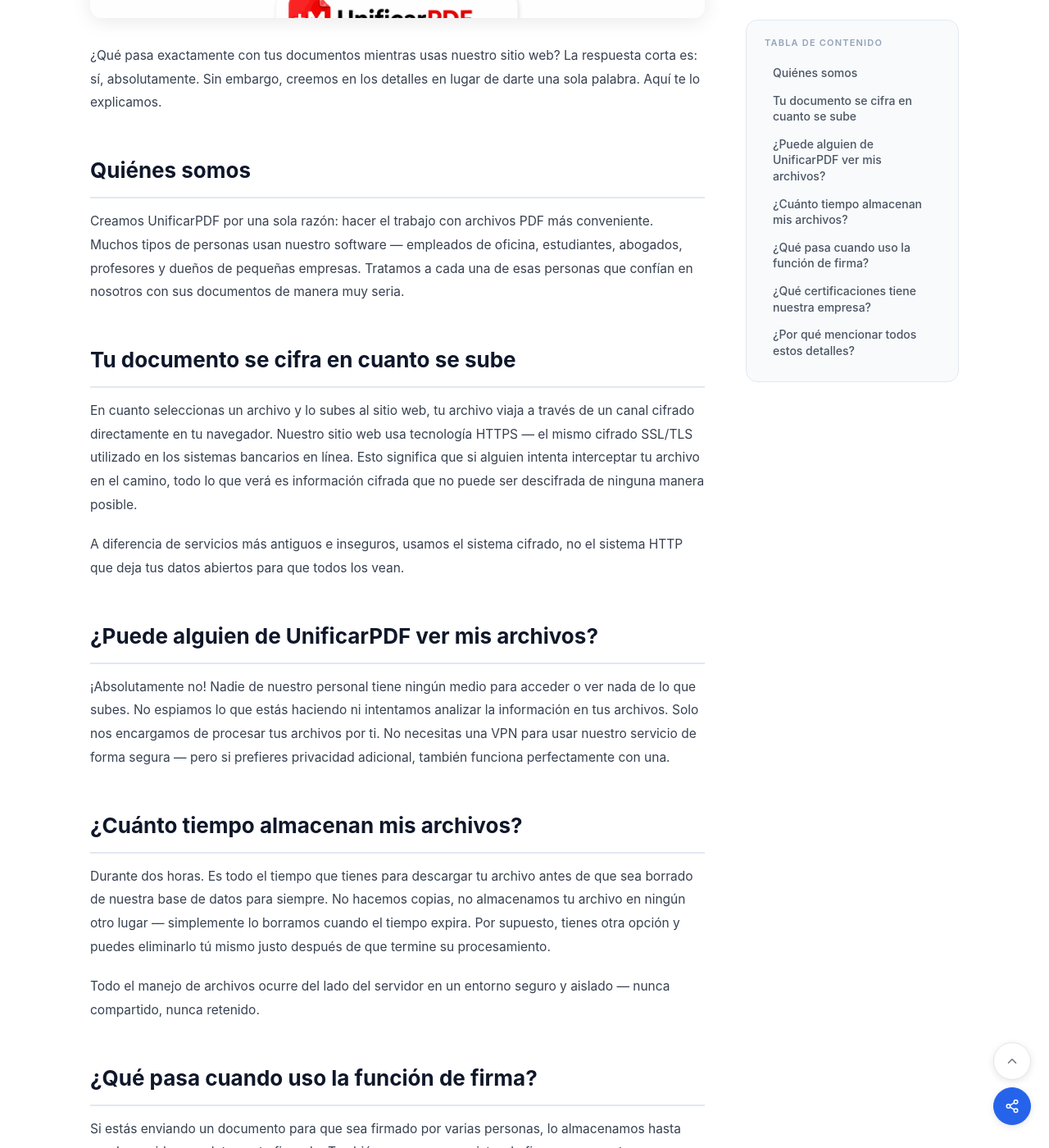
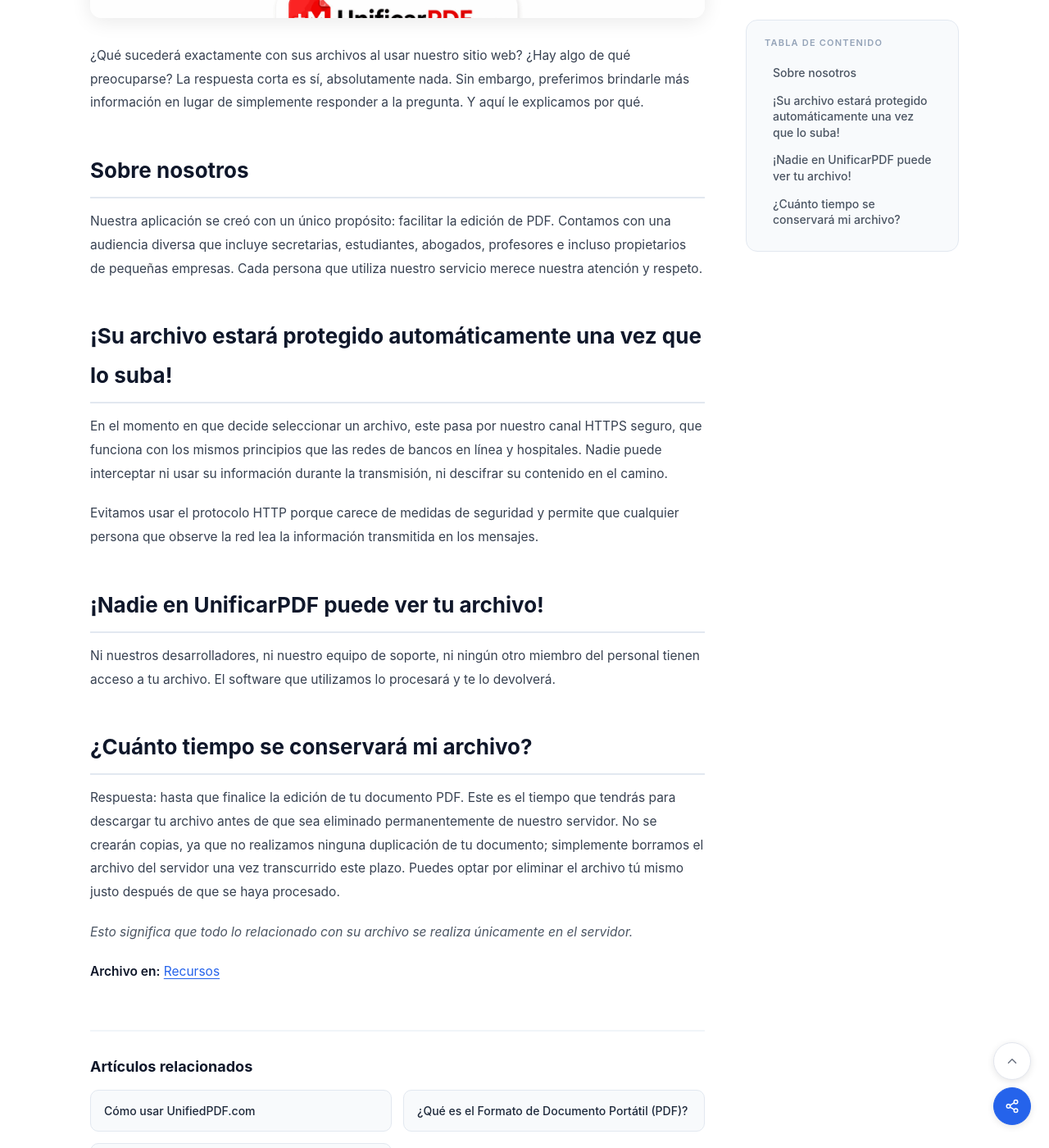
Before and after one commit to rforrupesh/pdf, a Jekyll site: the page built from _posts/2026-04-28-subir-archivos-unificarpdf-es-seguro.md, in a window 1280 px wide and 1400 px high, scrolled down 540 px. Shown: the whole window at 82% size. Built offline with Jekyll 4.4.1, drawn with Linux system fonts in a browser that asks for light colours; some of the changed text lies outside the part shown.

Commit message:
Update 2026-04-28-subir-archivos-unificarpdf-es-seguro.md

```diff
--- a/_posts/2026-04-28-subir-archivos-unificarpdf-es-seguro.md
+++ b/_posts/2026-04-28-subir-archivos-unificarpdf-es-seguro.md
@@ -6,42 +6,24 @@
 category: recursos
 ---
 
-¿Qué pasa exactamente con tus documentos mientras usas nuestro sitio web? La respuesta corta es: sí, absolutamente. Sin embargo, creemos en los detalles en lugar de darte una sola palabra. Aquí te lo explicamos.
+¿Qué sucederá exactamente con sus archivos al usar nuestro sitio web? ¿Hay algo de qué preocuparse? La respuesta corta es sí, absolutamente nada. Sin embargo, preferimos brindarle más información en lugar de simplemente responder a la pregunta. Y aquí le explicamos por qué.
 
-## Quiénes somos
+## Sobre nosotros
 
-Creamos UnificarPDF por una sola razón: hacer el trabajo con archivos PDF más conveniente. Muchos tipos de personas usan nuestro software — empleados de oficina, estudiantes, abogados, profesores y dueños de pequeñas empresas. Tratamos a cada una de esas personas que confían en nosotros con sus documentos de manera muy seria.
+Nuestra aplicación se creó con un único propósito: facilitar la edición de PDF. Contamos con una audiencia diversa que incluye secretarias, estudiantes, abogados, profesores e incluso propietarios de pequeñas empresas. Cada persona que utiliza nuestro servicio merece nuestra atención y respeto.
 
-## Tu documento se cifra en cuanto se sube
+## ¡Su archivo estará protegido automáticamente una vez que lo suba!
 
-En cuanto seleccionas un archivo y lo subes al sitio web, tu archivo viaja a través de un canal cifrado directamente en tu navegador. Nuestro sitio web usa tecnología HTTPS — el mismo cifrado SSL/TLS utilizado en los sistemas bancarios en línea. Esto significa que si alguien intenta interceptar tu archivo en el camino, todo lo que verá es información cifrada que no puede ser descifrada de ninguna manera posible.
+En el momento en que decide seleccionar un archivo, este pasa por nuestro canal HTTPS seguro, que funciona con los mismos principios que las redes de bancos en línea y hospitales. Nadie puede interceptar ni usar su información durante la transmisión, ni descifrar su contenido en el camino.
 
-A diferencia de servicios más antiguos e inseguros, usamos el sistema cifrado, no el sistema HTTP que deja tus datos abiertos para que todos los vean.
+Evitamos usar el protocolo HTTP porque carece de medidas de seguridad y permite que cualquier persona que observe la red lea la información transmitida en los mensajes.
 
-## ¿Puede alguien de UnificarPDF ver mis archivos?
+## ¡Nadie en UnificarPDF puede ver tu archivo!
 
-¡Absolutamente no! Nadie de nuestro personal tiene ningún medio para acceder o ver nada de lo que subes. No espiamos lo que estás haciendo ni intentamos analizar la información en tus archivos. Solo nos encargamos de procesar tus archivos por ti. No necesitas una VPN para usar nuestro servicio de forma segura — pero si prefieres privacidad adicional, también funciona perfectamente con una.
+Ni nuestros desarrolladores, ni nuestro equipo de soporte, ni ningún otro miembro del personal tienen acceso a tu archivo. El software que utilizamos lo procesará y te lo devolverá.
 
-## ¿Cuánto tiempo almacenan mis archivos?
+## ¿Cuánto tiempo se conservará mi archivo?
 
-Durante dos horas. Es todo el tiempo que tienes para descargar tu archivo antes de que sea borrado de nuestra base de datos para siempre. No hacemos copias, no almacenamos tu archivo en ningún otro lugar — simplemente lo borramos cuando el tiempo expira. Por supuesto, tienes otra opción y puedes eliminarlo tú mismo justo después de que termine su procesamiento.
+Respuesta: hasta que finalice la edición de tu documento PDF. Este es el tiempo que tendrás para descargar tu archivo antes de que sea eliminado permanentemente de nuestro servidor. No se crearán copias, ya que no realizamos ninguna duplicación de tu documento; simplemente borramos el archivo del servidor una vez transcurrido este plazo. Puedes optar por eliminar el archivo tú mismo justo después de que se haya procesado.
 
-Todo el manejo de archivos ocurre del lado del servidor en un entorno seguro y aislado — nunca compartido, nunca retenido.
-
-## ¿Qué pasa cuando uso la función de firma?
-
-Si estás enviando un documento para que sea firmado por varias personas, lo almacenamos hasta que haya sido completamente firmado. También creamos un registro de firma que muestra exactamente quién firmó y cuándo, y que ningún cambio al documento tuvo lugar después de ese punto. Eso es lo que hace que tu firma sea legalmente vinculante en un tribunal. Una vez que se cumplan los requisitos, tu archivo será eliminado. Si firmas un documento tú mismo, permanecerá con nosotros solo un mes.
-
-## ¿Qué certificaciones tiene nuestra empresa?
-
-Tenemos la certificación **ISO 27001** — el estándar internacional que aborda cómo las organizaciones gestionan y aseguran la información. La certificación en sí es una tarea difícil: tu sistema de seguridad se audita de forma independiente y pasa solo si se cumplen todos los requisitos. Pero lo logramos, y ahora mantenemos nuestro sistema actualizado de acuerdo con el estándar.
-
-Cumplimos con el **GDPR** — el reglamento sobre protección de datos dentro de la Unión Europea. Garantiza los mayores derechos a las personas sobre sus datos personales que cualquier otro marco conocido en el mundo. Nuestra infraestructura utiliza cifrado de extremo a extremo y sigue una estricta política de no registros (no-log policy), por lo que no se retiene ningún registro de tu actividad o contenido de archivo.
-
-## ¿Por qué mencionar todos estos detalles?
-
-Porque hay muchos servicios en línea que son realmente poco claros sobre lo que le sucede a tus documentos. Hay quienes los guardan para siempre; hay quienes procesan tus datos a través de términos y condiciones oscuros. Preferimos ser honestos contigo.
-
-Usar UnificarPDF significa que tu documento se cifra cuando se transfiere a través de tu navegador, permanece completamente inaccesible para nuestro personal y se elimina definitivamente después de solo unas pocas horas — ya sea que estés en escritorio, móvil o usando una VPN. Esto no es un eslogan, sino la estructura real de nuestro servicio.
-
-¿Tienes alguna pregunta que no se mencionó anteriormente? Contáctanos. Siempre damos la bienvenida a una conversación.
+*Esto significa que todo lo relacionado con su archivo se realiza únicamente en el servidor.*
```
